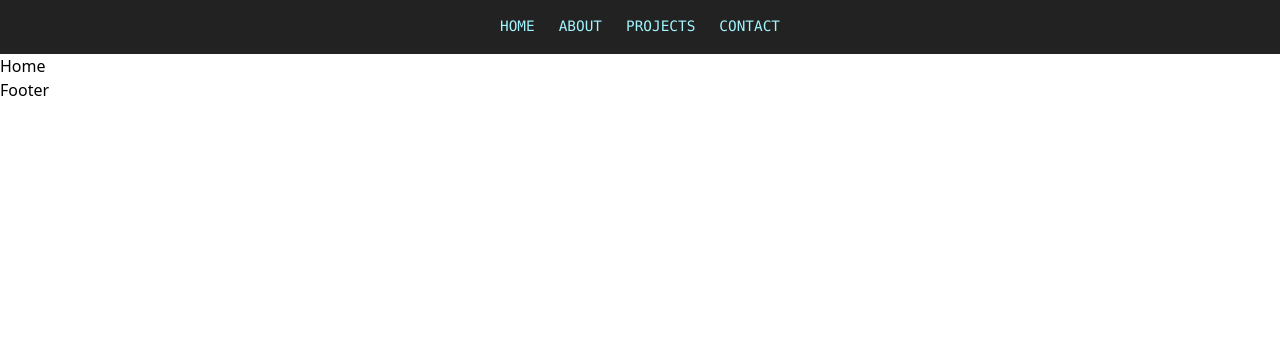
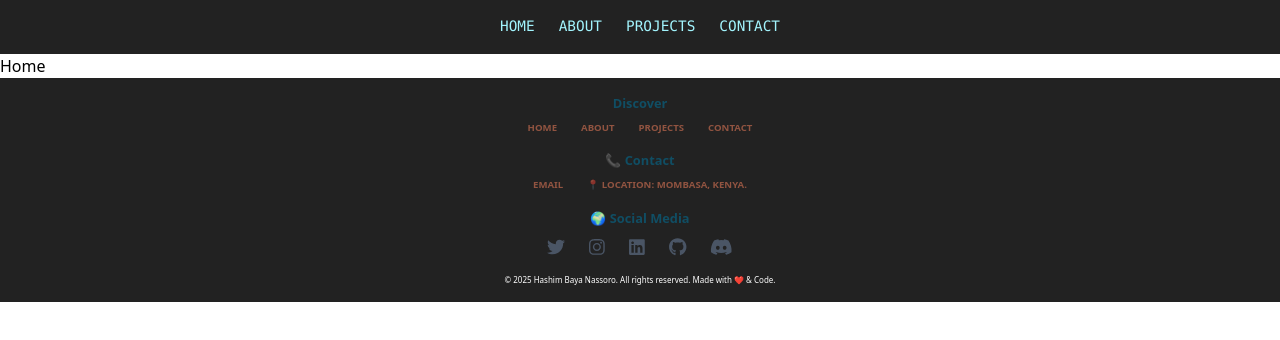
Before and after one commit to Hashim-baya/CODSOFT, a React (Vite) app in the folder PERSONAL-PORTFOLIO-WEBSITE/: page / in a window 1280 px wide. Shown: the top 340 px of the page. Built offline with nearby package versions, Linux system fonts and the light colour scheme.

Commit message:
Creted the footer

```diff
--- a/PERSONAL-PORTFOLIO-WEBSITE/package.json
+++ b/PERSONAL-PORTFOLIO-WEBSITE/package.json
@@ -10,6 +10,9 @@
     "preview": "vite preview"
   },
   "dependencies": {
+    "@fortawesome/fontawesome-svg-core": "^6.7.2",
+    "@fortawesome/free-brands-svg-icons": "^6.7.2",
+    "@fortawesome/react-fontawesome": "^0.2.2",
     "@tailwindcss/vite": "^4.0.17",
     "react": "^19.0.0",
     "react-dom": "^19.0.0",
--- a/PERSONAL-PORTFOLIO-WEBSITE/src/components/common/Footer.jsx
+++ b/PERSONAL-PORTFOLIO-WEBSITE/src/components/common/Footer.jsx
@@ -1,8 +1,114 @@
 import React from 'react'
+import { Link } from 'react-router';
+import { FontAwesomeIcon } from '@fortawesome/react-fontawesome';
+import { faTwitter, faInstagram, faDiscord, faGithub, faWhatsapp, faLinkedin } from '@fortawesome/free-brands-svg-icons';
 
 function Footer() {
+
+    const currentYear = new Date().getFullYear();
+
   return (
-    <div>Footer</div>
+    <section>
+        <div className='bg-[#222222]  text-[0.9rem] text-center py-4'>
+
+                {/* Discover  */}
+
+            <h5 className='text-cyan-900 text-[0.8rem] font-semibold mb-2'>Discover</h5>
+
+            <div className='flex flex-col justify-center mb-4'>
+                <div className='flex justify-center space-x-6'>
+                    <Link to='/' className='text-[#FF866080] text-[0.6rem] hover:text-[#FF866060] font-semibold'>HOME</Link>
+                    <Link to='/about' className='text-[#FF866080] text-[0.6rem] hover:text-[#FF866060] font-semibold'>ABOUT</Link>
+                    <Link to='/projects' className='text-[#FF866080] text-[0.6rem] hover:text-[#FF866060] font-semibold'>PROJECTS</Link>
+                    <Link to='/contact' className='text-[#FF866080] text-[0.6rem] hover:text-[#FF866060] font-semibold'>CONTACT</Link>
+                </div>
+            </div>
+
+                {/* Contact  */}
+
+            <h5 className='text-cyan-900 text-[0.8rem] font-semibold mb-2'>📞 Contact</h5>
+
+            <div className='flex flex-col justify-center mb-4'>
+                <div className='flex justify-center space-x-6'>
+                    <a href='mailto:bayahashim40@gmail.com' className='text-[#FF866080] text-[0.6rem] hover:text-[#FF866060] font-semibold'>EMAIL</a>
+                    <p className='text-[#FF866080] text-[0.6rem] hover:text-[#FF866060] font-semibold'>
+                        <span>📍 LOCATION: </span>
+                        <span>MOMBASA, KENYA.</span>
+                    </p>
+                </div>
+            </div>
+
+                {/* Social Media  */}
+
+            <h5 className='text-cyan-900 text-[0.8rem] font-semibold mb-2'>🌍 Social Media</h5>
+
+            <div className='flex flex-col justify-center mb-4'>
+                <div className='flex justify-center space-x-6'>
+
+                    {/* Twitter */}
+                    <a
+                        href="https://x.com/hashim_baya"
+                        target="_blank"
+                        rel="noopener noreferrer"
+                        aria-label='Twitter'
+                        className="text-gray-600 hover:text-blue-400 transition-colors duration-200"
+                    >
+                        <FontAwesomeIcon icon={faTwitter} size="lg" />
+                    </a>
+
+                    {/* Instagram */}
+                    <a
+                        href="https://instagram.com/l.i.l__savage"
+                        target="_blank"
+                        rel="noopener noreferrer"
+                        aria-label='Instagram'
+                         className="text-gray-600 hover:text-pink-600 transition-colors duration-200"
+                    >
+                        <FontAwesomeIcon icon={faInstagram} size="lg" />
+                    </a>
+
+                    {/* LinkedIn */}
+                    <a
+                        href="https://linkedin.com/in/hashim-baya"
+                        target="_blank"
+                        rel="noopener noreferrer"
+                        aria-label='LinkedIn'
+                        className=" text-gray-600  hover:text-[#0077B5] transition-colors duration-200 hover:scale-110 transform"
+                    >
+                        <FontAwesomeIcon icon={faLinkedin} size="lg" />
+                    </a>
+
+                        {/* GitHub */}
+
+                    <a
+                        href="https://github.com/Hashim-baya"
+                        target="_blank"
+                        rel="noopener noreferrer"
+                        aria-label='GitHub'
+                        className=" text-gray-600  hover:text-[#181717]  dark:hover:text-gray-300 transition-colors  duration-200 hover:scale-110 transform"
+                    >
+                        <FontAwesomeIcon icon={faGithub} size="lg" />
+                    </a>
+
+                         {/* Discord */}
+
+                         <a
+                        href="https://discord.com/channels/@HASHIM NASSORO"
+                        target="_blank"
+                        rel="noopener noreferrer"
+                        aria-label='GitHub'
+                        className=" text-gray-600  hover:text-[#5865F2]  transition-colors duration-200 hover:scale-110 transform "
+                    >
+                        <FontAwesomeIcon icon={faDiscord} size="lg" />
+                    </a>
+
+                </div>
+            </div>
+
+
+            <p className='text-white font-light text-[0.5rem]'>&copy; {currentYear} Hashim Baya Nassoro. All rights reserved. Made with ❤️ & Code. </p>
+        </div>
+    </section>
   )
 }
 
```
Also changed, not shown: 1 other file (tests, documents, lock files or other folders).
